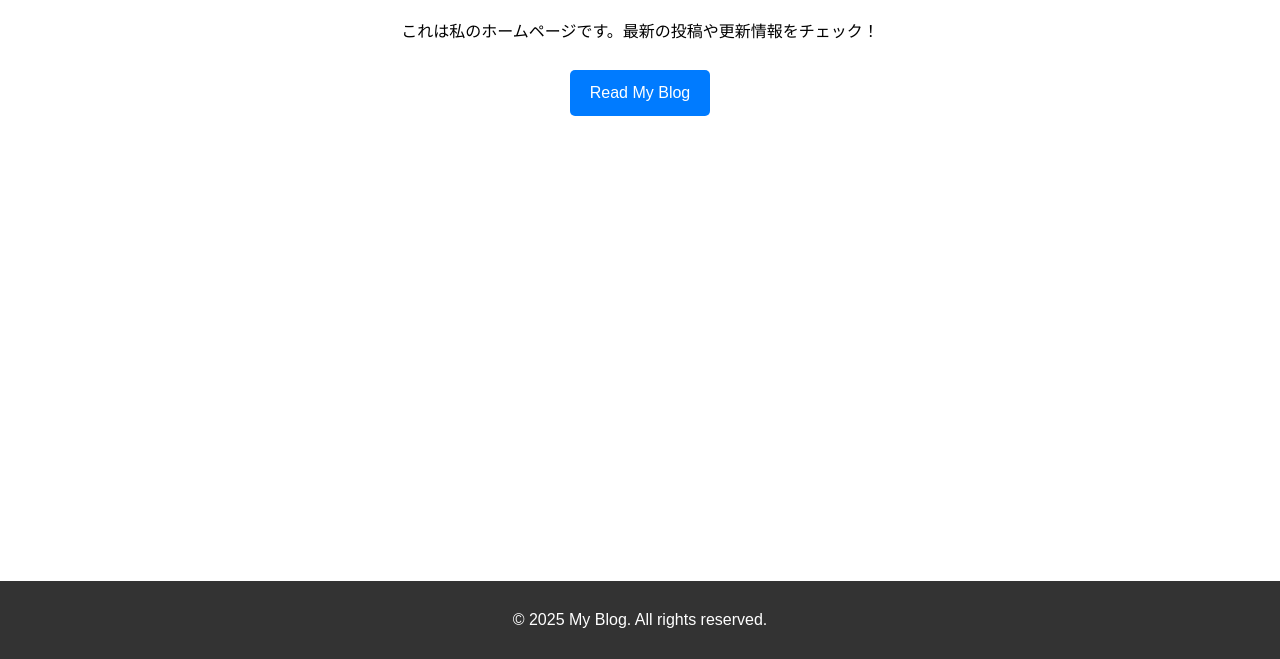
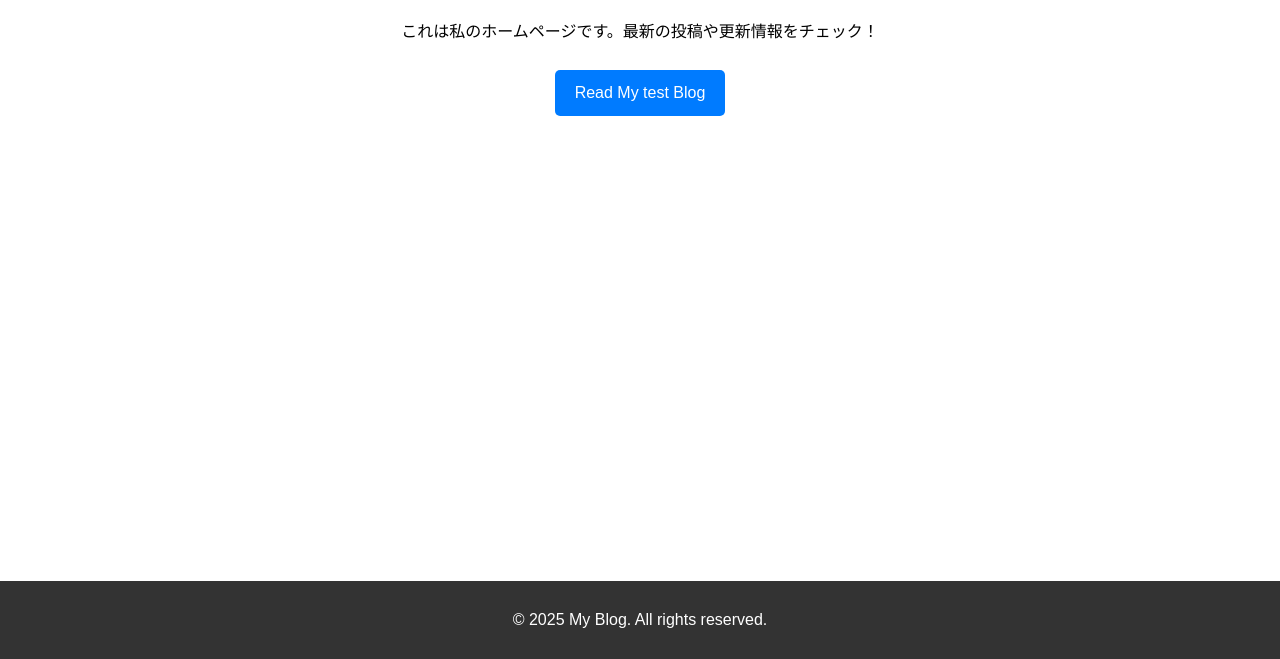
Before and after one commit to Hayato040404/halBlog, a plain HTML site: page index.html in a window 1280 px wide. Shown: the part 141-800 px from the top of the page. Drawn offline with Linux system fonts and the light colour scheme.

Commit message:
Update index.html

```diff
--- a/index.html
+++ b/index.html
@@ -18,7 +18,7 @@
     <main>
         <h1>Welcome to My Blog</h1>
         <p>これは私のホームページです。最新の投稿や更新情報をチェック！</p>
-        <a href="blog1.html" class="btn">Read My Blog</a>
+        <a href="blog1.html" class="btn">Read My test Blog</a>
     </main>
     <footer>
         <p>&copy; 2025 My Blog. All rights reserved.</p>
```
